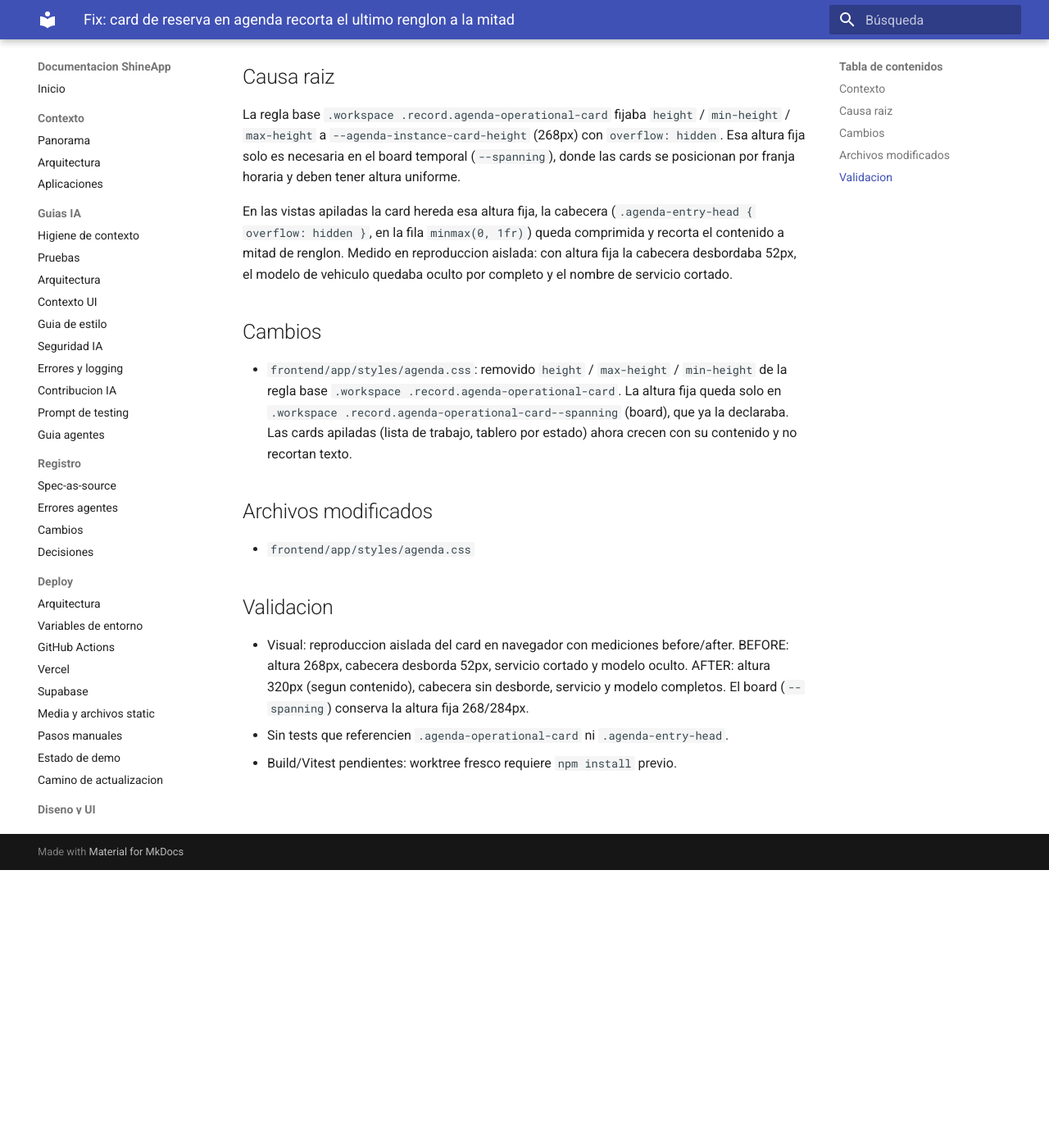
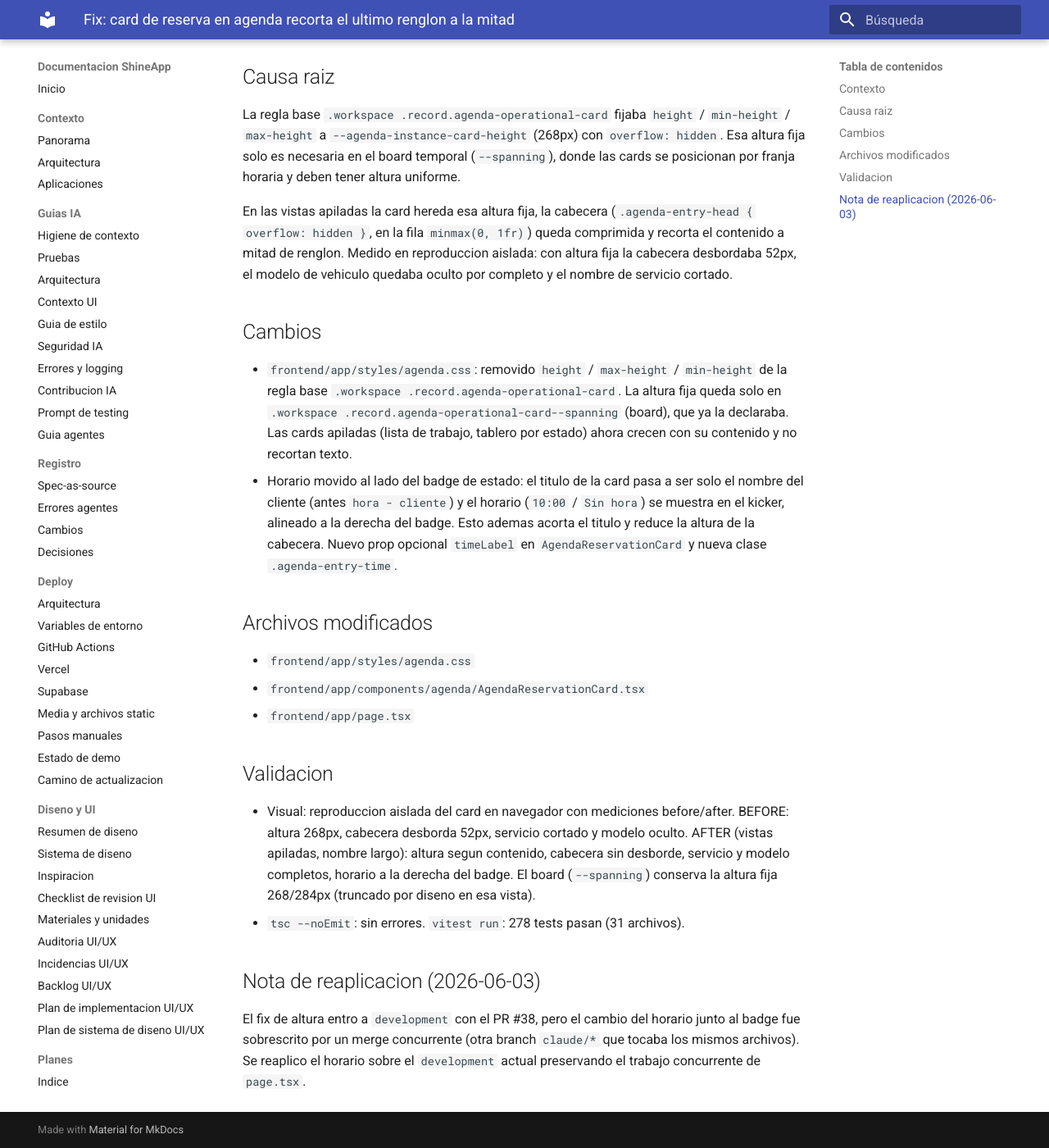
Before and after one commit to juanikitro/ShineApp, an MkDocs documentation site: the page built from docs/registro/cambios/2026-06-03-fix-recorte-card-reserva-agenda.md, in a window 1280 px wide and 1400 px high, scrolled down 339 px. Shown: the whole window at 82% size. Built offline with MkDocs 1.6.1 and Material for MkDocs 9.7.7, drawn with Linux system fonts in a browser that asks for light colours.

Commit message:
feat(agenda): horario de la reserva junto al badge de estado
Reaplica el cambio perdido por un merge concurrente: el horario (10:00 / Sin hora) se muestra en el kicker a la derecha del badge y el titulo de la card pasa a ser solo el nombre del cliente. Nuevo prop timeLabel en AgendaReservationCard y clase .agenda-entry-time. El fix de altura del recorte ya estaba en development (PR #38).

Validado sobre development actual: tsc --noEmit sin errores, vitest 284/284.

Co-Authored-By: Claude Opus 4.8 <noreply@anthropic.com>

```diff
--- a/docs/registro/cambios/2026-06-03-fix-recorte-card-reserva-agenda.md
+++ b/docs/registro/cambios/2026-06-03-fix-recorte-card-reserva-agenda.md
@@ -29,16 +29,30 @@ quedaba oculto por completo y el nombre de servicio cortado.
   La altura fija queda solo en `.workspace .record.agenda-operational-card--spanning`
   (board), que ya la declaraba. Las cards apiladas (lista de trabajo, tablero por
   estado) ahora crecen con su contenido y no recortan texto.
+- Horario movido al lado del badge de estado: el titulo de la card pasa a ser
+  solo el nombre del cliente (antes `hora - cliente`) y el horario (`10:00` /
+  `Sin hora`) se muestra en el kicker, alineado a la derecha del badge. Esto
+  ademas acorta el titulo y reduce la altura de la cabecera. Nuevo prop opcional
+  `timeLabel` en `AgendaReservationCard` y nueva clase `.agenda-entry-time`.
 
 ## Archivos modificados
 
 - `frontend/app/styles/agenda.css`
+- `frontend/app/components/agenda/AgendaReservationCard.tsx`
+- `frontend/app/page.tsx`
 
 ## Validacion
 
 - Visual: reproduccion aislada del card en navegador con mediciones before/after.
   BEFORE: altura 268px, cabecera desborda 52px, servicio cortado y modelo oculto.
-  AFTER: altura 320px (segun contenido), cabecera sin desborde, servicio y modelo
-  completos. El board (`--spanning`) conserva la altura fija 268/284px.
-- Sin tests que referencien `.agenda-operational-card` ni `.agenda-entry-head`.
-- Build/Vitest pendientes: worktree fresco requiere `npm install` previo.
+  AFTER (vistas apiladas, nombre largo): altura segun contenido, cabecera sin
+  desborde, servicio y modelo completos, horario a la derecha del badge. El board
+  (`--spanning`) conserva la altura fija 268/284px (truncado por diseno en esa vista).
+- `tsc --noEmit`: sin errores. `vitest run`: 278 tests pasan (31 archivos).
+
+## Nota de reaplicacion (2026-06-03)
+
+El fix de altura entro a `development` con el PR #38, pero el cambio del horario
+junto al badge fue sobrescrito por un merge concurrente (otra branch `claude/*`
+que tocaba los mismos archivos). Se reaplico el horario sobre el `development`
+actual preservando el trabajo concurrente de `page.tsx`.
```
Also changed, not shown: 3 other files.
